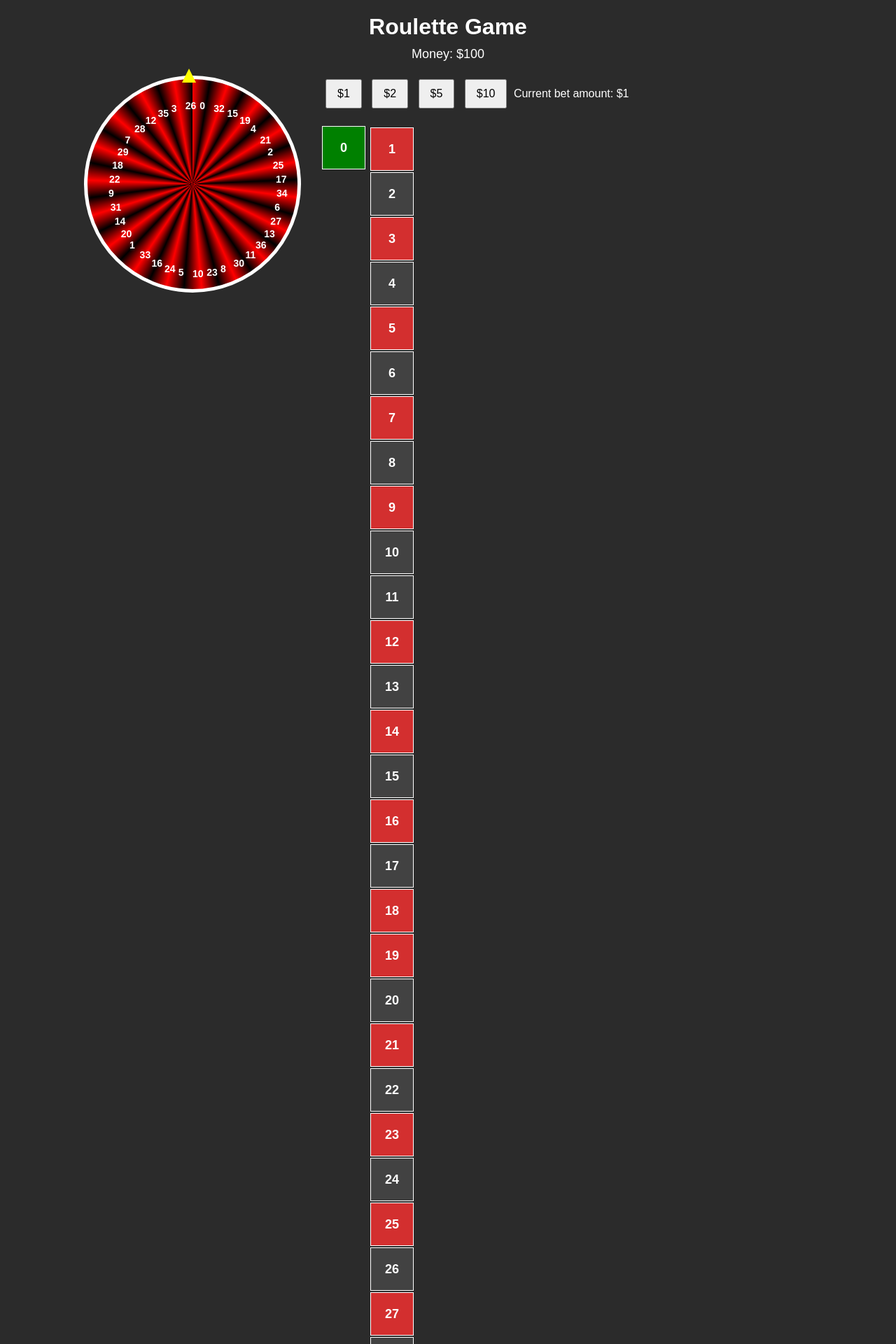
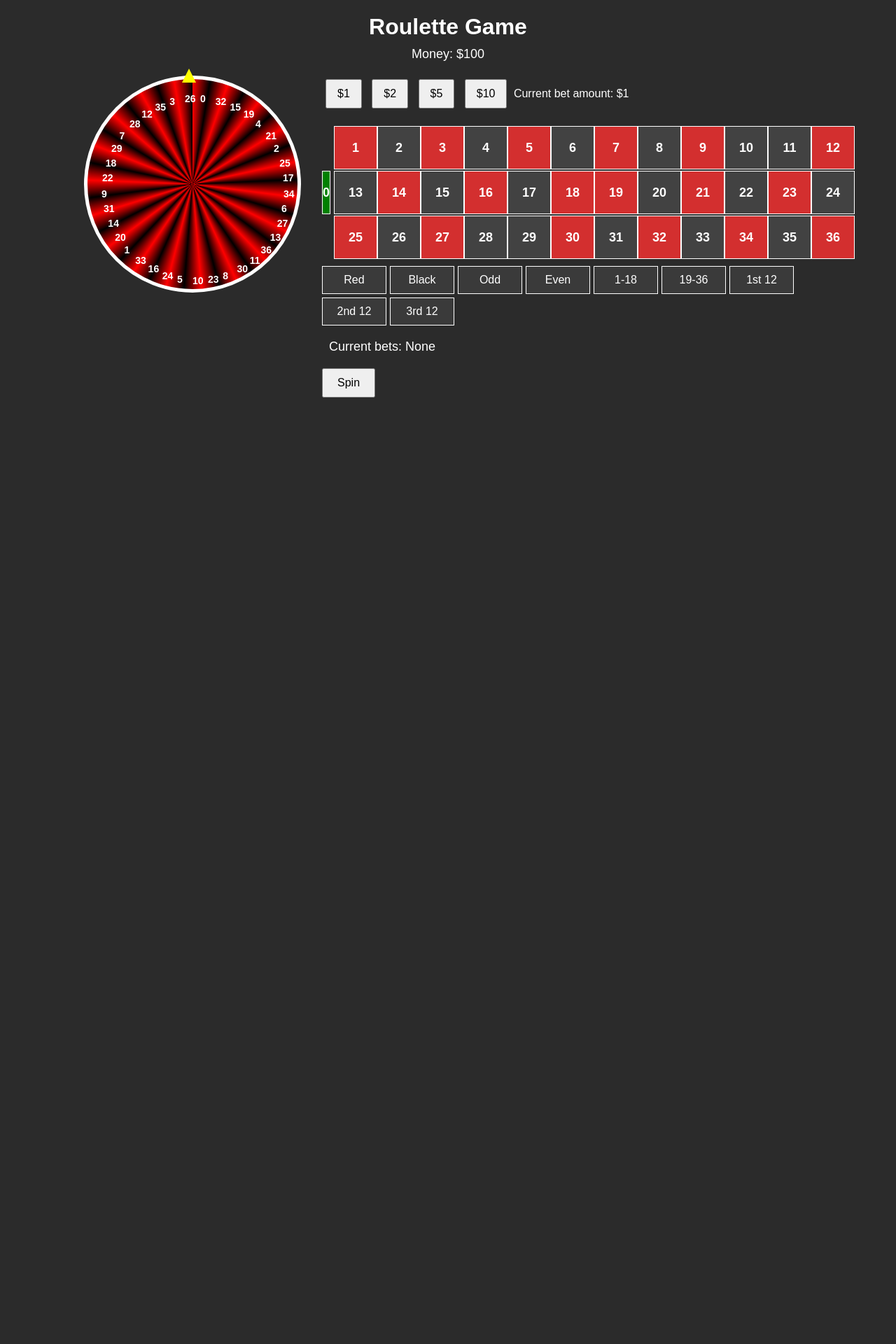
Before and after one commit to kiellg/262roulette, a Flask app: page / in a window 1280 px wide. Shown: the top 1920 px of the page at 70% size. After the commit the page ends 568 px from the top, so only its background shows below. Run offline with Flask 3, Linux system fonts and the light colour scheme.

Commit message:
roulette 1.3

```diff
--- a/static/script.js
+++ b/static/script.js
@@ -29,15 +29,14 @@ function placeBet(betKey) {
     });
 }
 
-// Spin the wheel
+// Spin the wheel and animate it
 function spinWheel() {
   fetch('/api/spin', { method: 'POST' })
     .then(response => response.json())
     .then(data => {
-      // The winning number
+      // The winning number from the backend
       let winning_number = data.winning_number;
-
-      // The standard European roulette sequence
+      // Standard European roulette order
       let rouletteOrder = [
         0, 32, 15, 19, 4, 21, 2, 25, 17, 34, 6, 27, 13, 36, 11, 30, 8,
         23, 10, 5, 24, 16, 33, 1, 20, 14, 31, 9, 22, 18, 29, 7, 28, 12,
@@ -45,17 +44,15 @@ function spinWheel() {
       ];
       let index = rouletteOrder.indexOf(winning_number);
       let segmentAngle = 360 / rouletteOrder.length;
-      // We want the winning segment to land at the pointer (top)
-      // so we rotate the wheel to (extra spins + offset).
-      let extraRotations = 5; // full extra spins
+      // Calculate desired rotation so the winning segment lines up with the pointer
+      let extraRotations = 5;
       let desiredAngle = index * segmentAngle + segmentAngle / 2;
       let finalAngle = extraRotations * 360 + (360 - desiredAngle);
 
-      // Spin animation
       let wheel = document.getElementById("wheel");
       wheel.style.transform = `rotate(${finalAngle}deg)`;
 
-      // After 4s (the duration of the CSS transition), show results
+      // After the animation completes, update results
       setTimeout(() => {
         let resultDisplay = document.getElementById("result-display");
         let resultText = `Winning number: ${data.winning_number} (${data.winning_color})\n`;
@@ -70,10 +67,10 @@ function spinWheel() {
     });
 }
 
-// Create the 3x12 grid of numbers (1–36) in the table
+// Create the grid of numbers (1–36) for the table using a CSS Grid
 function generateTable() {
   let numbersGrid = document.getElementById("numbers-grid");
-  let redNumbers = [1,3,5,7,9,12,14,16,18,19,21,23,25,27,30,32,34,36];
+  let redNumbers = [1, 3, 5, 7, 9, 12, 14, 16, 18, 19, 21, 23, 25, 27, 30, 32, 34, 36];
 
   for (let num = 1; num <= 36; num++) {
     let cell = document.createElement("div");
@@ -84,7 +81,7 @@ function generateTable() {
       cell.classList.add("black");
     }
     cell.innerText = num;
-    cell.onclick = function() { placeBet(num.toString()); };
+    cell.onclick = function () { placeBet(num.toString()); };
     numbersGrid.appendChild(cell);
   }
 }
@@ -92,7 +89,7 @@ function generateTable() {
 // Create labels for each number around the wheel
 function generateWheelNumbers() {
   let wheel = document.getElementById("wheel");
-  // Standard European roulette order
+  // Standard European roulette order for the wheel
   let numbers = [
     0, 32, 15, 19, 4, 21, 2, 25, 17, 34, 6, 27, 13, 36, 11, 30, 8,
     23, 10, 5, 24, 16, 33, 1, 20, 14, 31, 9, 22, 18, 29, 7, 28, 12,
@@ -100,14 +97,14 @@ function generateWheelNumbers() {
   ];
   let segAngle = 360 / numbers.length;
 
-  // Position each number label
+  // Position each number label around the wheel
   for (let i = 0; i < numbers.length; i++) {
     let angle = i * segAngle + segAngle / 2;
     let label = document.createElement("div");
     label.className = "wheel-number";
     label.innerText = numbers[i];
-    // We rotate, move outward, then rotate text back so it stays upright
-    label.style.transform = `rotate(${angle}deg) translateY(-120px) rotate(-${angle}deg)`;
+    // Rotate to the angle, translate outward, then rotate back so text is upright
+    label.style.transform = `rotate(${angle}deg) translate(0, -130px) rotate(-${angle}deg)`;
     wheel.appendChild(label);
   }
 }
--- a/static/style.css
+++ b/static/style.css
@@ -80,9 +80,10 @@ h1 {
 /* Number labels around the wheel */
 .wheel-number {
   position: absolute;
+  left: 50%;
   top: 50%;
-  left: 50%;
-  transform-origin: center bottom;
+  /* Set transform origin so that translation happens along the radius */
+  transform-origin: 0 -130px;
   color: #fff;
   font-weight: bold;
   font-size: 14px;
@@ -102,16 +103,15 @@ h1 {
   cursor: pointer;
 }
 
-/* Table container for zero + 3x12 grid */
+/* Table container for zero + numbers grid */
 #table-container {
   margin: 20px 0;
 }
 
-/* Zero + numbers row */
+/* Grid container for zero and numbers */
 #table-grid {
   display: flex;
-  flex-wrap: wrap;
-  align-items: flex-start;
+  align-items: center;
   margin-bottom: 10px;
 }
 
@@ -129,12 +129,18 @@ h1 {
   margin-right: 5px;
 }
 
-/* A 3x12 grid for 1-36, but we'll just place them with flex wrap */
+/* Use CSS Grid for the numbers 1-36 */
+#numbers-grid {
+  display: grid;
+  grid-template-columns: repeat(12, 60px);
+  grid-gap: 2px;
+}
+
+/* Number cells */
 .number-cell {
   border: 1px solid #fff;
   width: 60px;
   height: 60px;
-  margin: 2px;
   display: flex;
   justify-content: center;
   align-items: center;
--- a/templates/index.html
+++ b/templates/index.html
@@ -41,7 +41,7 @@
         <div id="table-grid">
           <!-- Zero cell -->
           <div class="zero" onclick="placeBet('0')">0</div>
-          <!-- A 3x12 grid for numbers 1-36 (generated by JS) -->
+          <!-- Numbers 1-36 grid -->
           <div id="numbers-grid"></div>
         </div>
 
```
